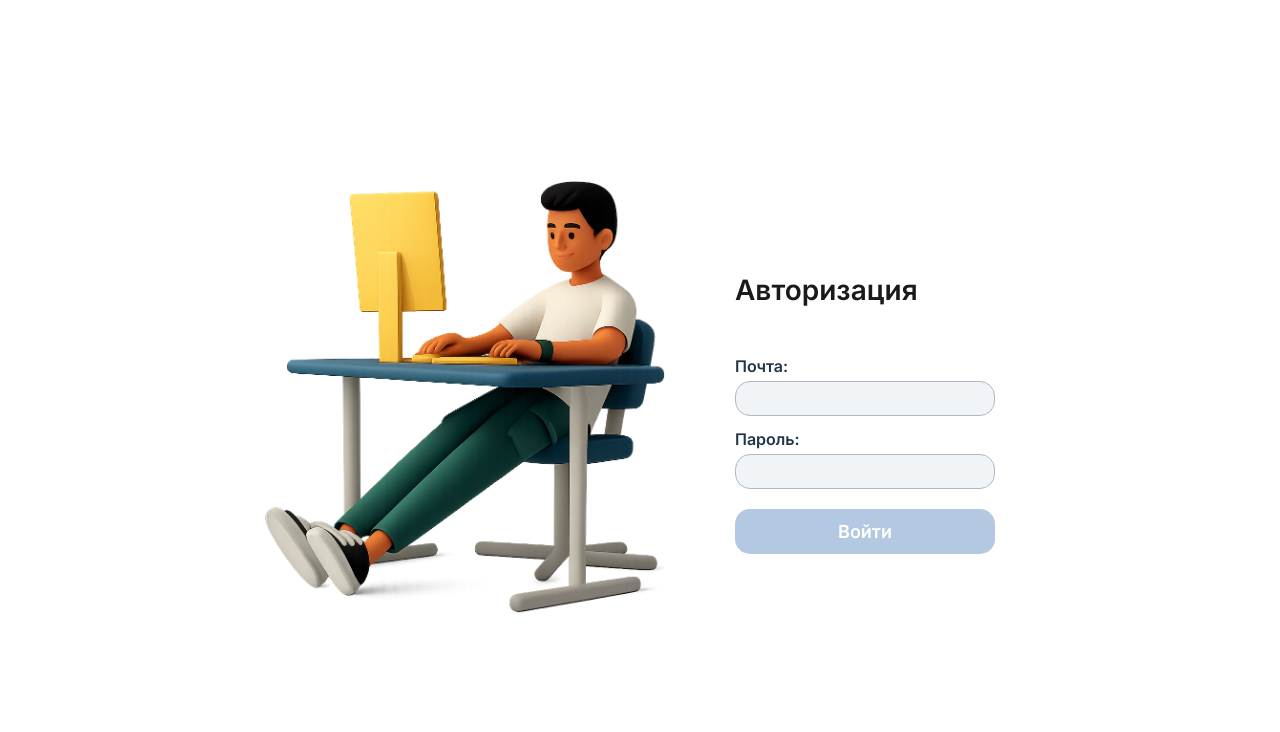
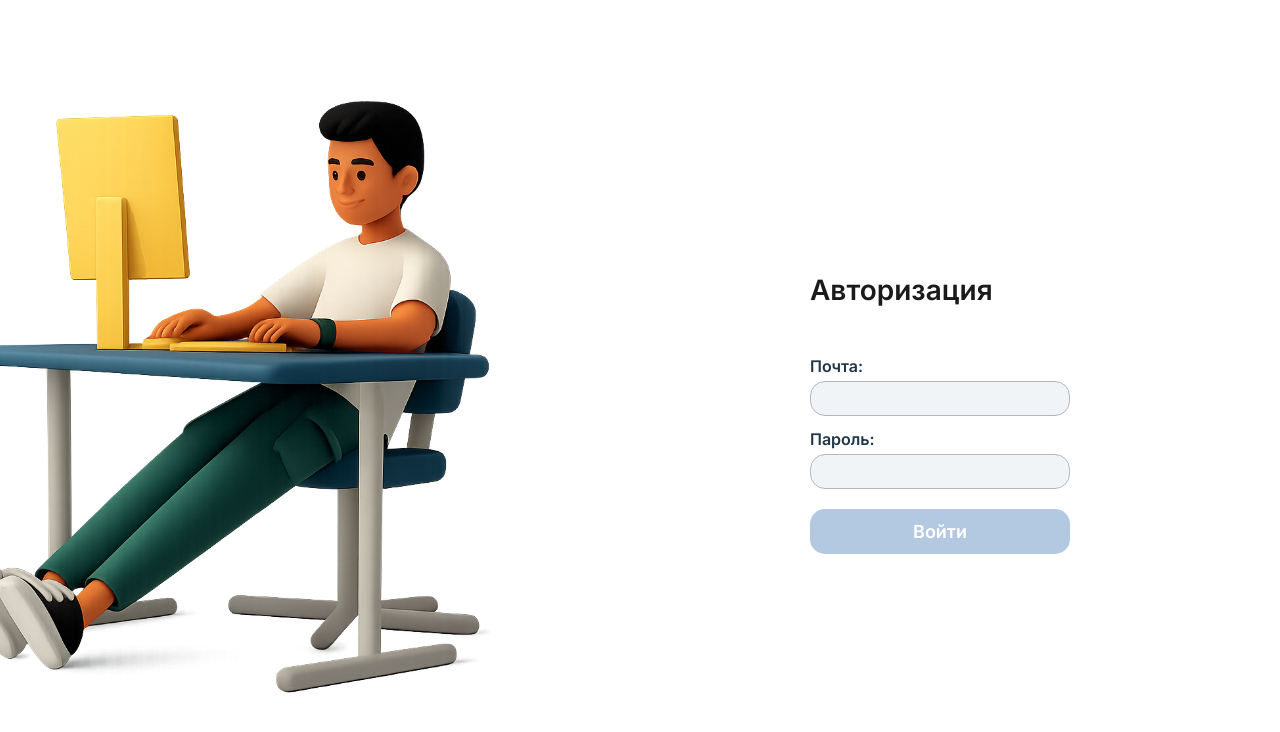
Before and after one commit to Fabius01k/crm-frontend, a React (Vite) app: page /auth in a window 1280 px wide. Shown: the top 732 px of the page. Built offline with nearby package versions, Linux system fonts and the light colour scheme; no server answers.

Commit message:
auth-page test

```diff
--- a/src/pages/auth/auth-page.module.scss
+++ b/src/pages/auth/auth-page.module.scss
@@ -21,10 +21,12 @@
     position: relative;
 
     img {
-        max-width: 400px;
+        // max-width: 400px;
+        // position: relative;
+
+        max-width: 550px;
         position: relative;
-        // top: 80px;
-        // left: 50px;
+        left: -250px;
     }
 }
 
--- a/src/pages/auth/auth-page.tsx
+++ b/src/pages/auth/auth-page.tsx
@@ -12,11 +12,11 @@ const AuthPage = () => {
     const dispatch = useDispatch<AppDispatch>()
     const { loading, error } = useSelector((state: RootState) => state.auth)
 
-    const userId = useSelector((state: RootState) => state.auth.user.id)
-    const username = useSelector((state: RootState) => state.auth.user.name)
-    const role = useSelector((state: RootState) => state.auth.user.role)
-    console.log('userId=', userId, 'username=', username);
-    console.log("role=", role);
+    // const userId = useSelector((state: RootState) => state.auth.user.id)
+    // const username = useSelector((state: RootState) => state.auth.user.name)
+    // const role = useSelector((state: RootState) => state.auth.user.role)
+    // console.log('userId=', userId, 'username=', username);
+    // console.log("role=", role);
 
 
 
--- a/src/router/auth-route.tsx
+++ b/src/router/auth-route.tsx
@@ -6,7 +6,6 @@ import Preloader from '@/components/preloader/preloader';
 import { useAppDispatch } from '@/store/store';
 
 export const AuthRoute = ({ children }: { children: React.ReactNode }) => {
-    const dispatch = useAppDispatch()
     const [isChecking, setIsChecking] = useState(true);
     const [isAuthenticated, setIsAuthenticated] = useState(false);
     const token = localStorage.getItem(LOCAL_STORAGE_ACCESS_TOKEN);
```
